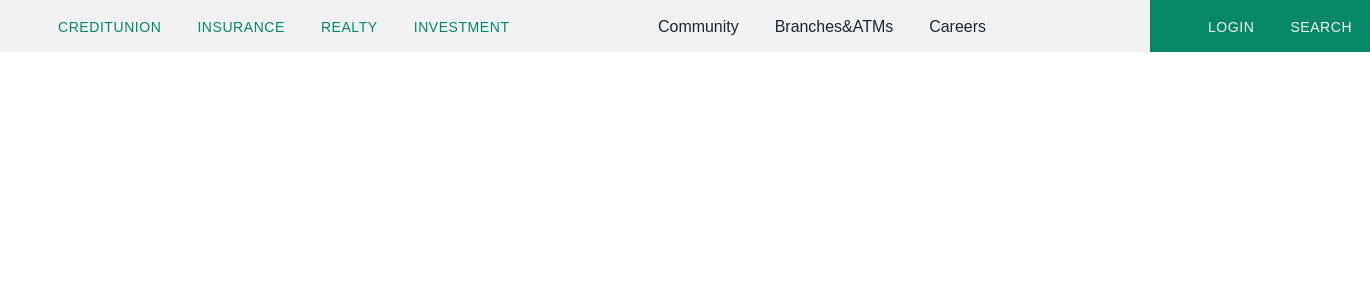
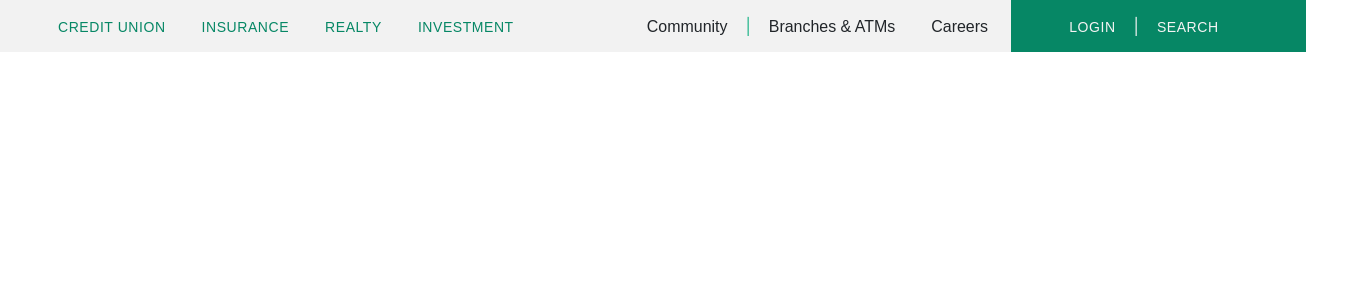
Before and after one commit to ankityadav32/DCU, a React (Create React App) app: page / in a window 1280 px wide. Shown: the top 300 px of the page, 1370 px wide, since content can reach past the window. Built offline with nearby package versions, Linux system fonts and the light colour scheme.

Commit message:
Header progressed padding

```diff
--- a/public/css/Header.css
+++ b/public/css/Header.css
@@ -1,11 +1,12 @@
 .Header{
   display:grid;
-  grid-template-columns: 100px 50px 220px;
-  grid-column-gap: 500px;
-
+  grid-template-columns: 46% 33% 23%;
 }
 .Header{
     background-color: #f2f2f2;
+
+
+
 }
 .primary li{
     display: inline;
@@ -13,22 +14,30 @@
  .primary li a{
     display:inline;
     padding: 18px;
+
     text-decoration:  none ;
     color: #068765;
     font-family: "Nunito Sans", sans-serif;
     font-size: 14px;
     letter-spacing: 0.56px;
+
+
 }
 .secondary li{
     display:inline;
 }
 .tertiary{
     background-color: #068765;
+
 }
 .tertiary li{
     display:inline;
-    /* background-color:green; */
-
+}
+.tertiary span{
+    color: #f2f2f2;
+}
+ .secondary span{
+    color:#20b389;
 }
 .secondary li a{
     display:inline;
@@ -41,7 +50,6 @@
 .tertiary li a{
     display:inline;
     padding: 18px;
-
     text-decoration: none ;
     color:#f5f4f4;
     font-family: "Nunito Sans", sans-serif;
@@ -49,3 +57,11 @@
     letter-spacing: 0.56px
 
 }
+.container{
+    height: 45.04px;
+}
+.priom
+
+.tertiary {
+
+}
--- a/src/components/Header.js
+++ b/src/components/Header.js
@@ -7,7 +7,7 @@ class Header extends Component {
     <div className="Header">
       <div className="primary">
           <ul>
-              <li><a href="#">CREDITUNION</a></li>
+              <li><a href="#">CREDIT UNION</a></li>
               <li><a href="#">INSURANCE</a></li>
               <li><a href="#">REALTY</a></li>
               <li><a href="#">INVESTMENT</a></li>
@@ -16,16 +16,16 @@ class Header extends Component {
       <div className="secondary">
           <ul>
               <li><a href="#">Community</a></li>
-              <li><a href="#">Branches&ATMs</a></li>
+              <span>|</span>
+              <li><a href="#">Branches & ATMs</a></li>
               <li><a href="#">Careers</a></li>
           </ul>
       </div>
-      <div className="tertiary"
-        //style={{backgroundColor: 'yellow'}}
-      >
+      <div className="tertiary">
           <ul>
-            <li ><a  href="#">LOGIN</a></li>
-            <li><a href="#">SEARCH </a></li>
+            <li ><a href="#">LOGIN</a></li>
+            <span>|</span>
+            <li><a href="#">SEARCH</a></li>
           </ul>
 
       </div>
```
